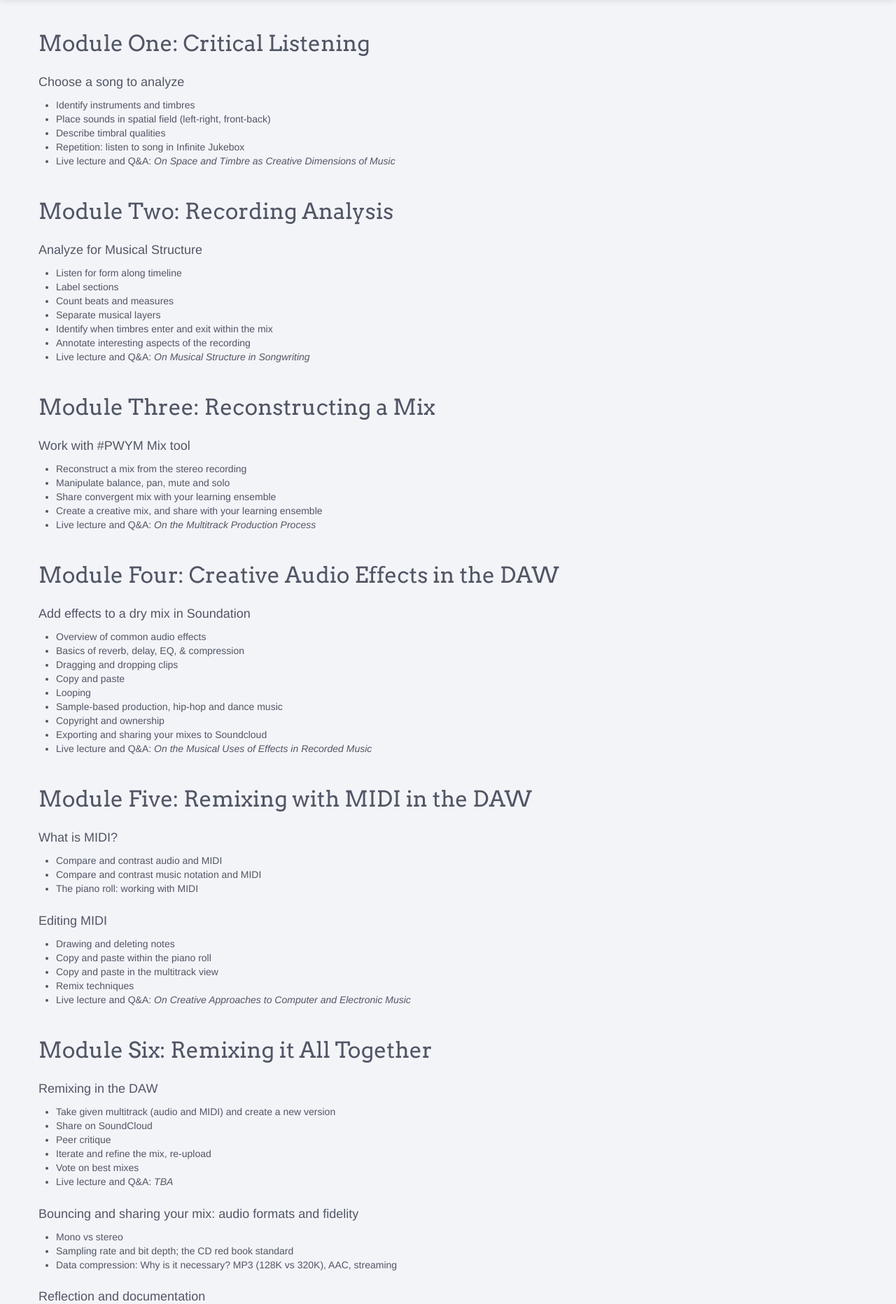
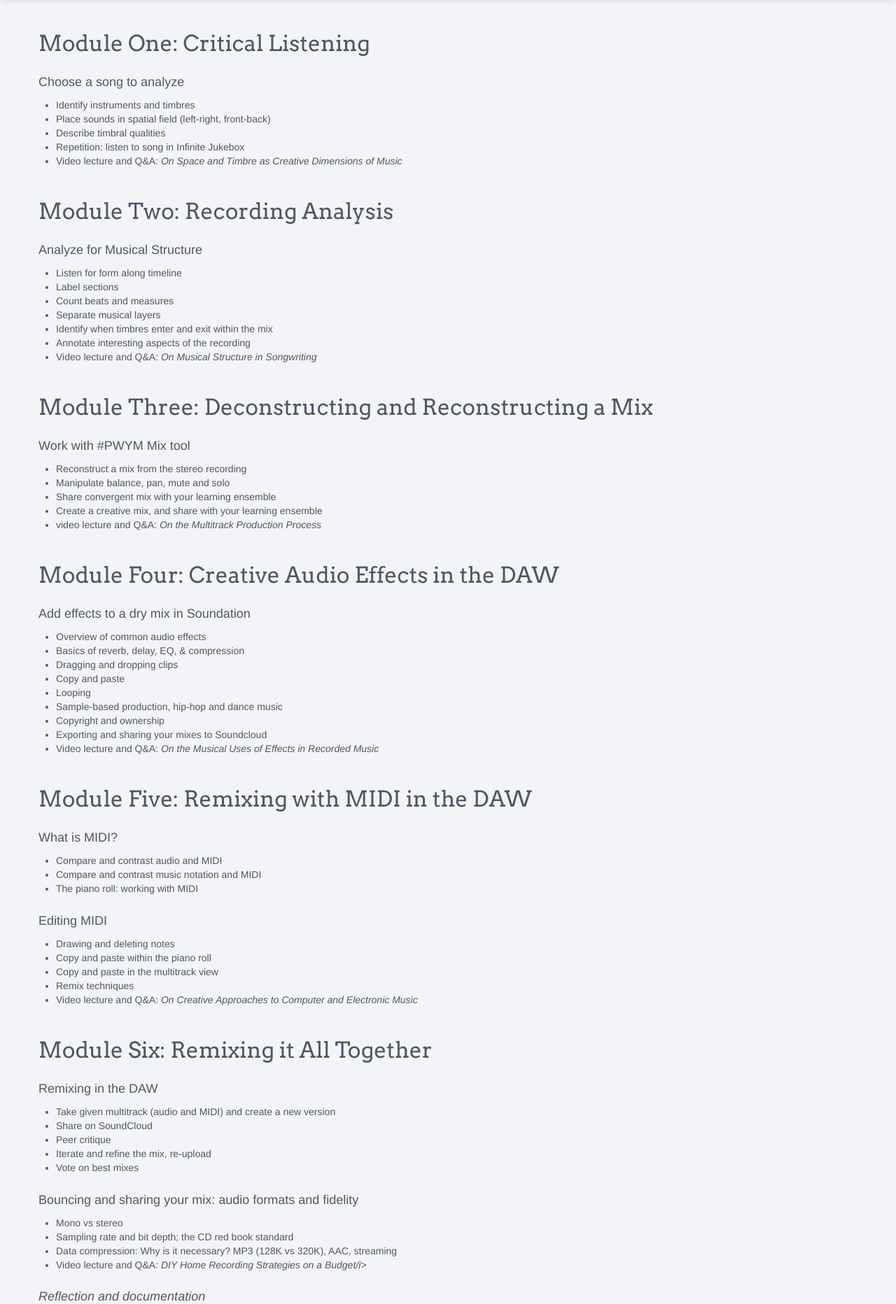
Before and after one commit to p2pu/mechanical-mooc, a Django app: page /curriculum/ in a window 1280 px wide. Shown: the part 60-1924 px from the top of the page at 70% size. Run offline with Django 3.2, Linux system fonts and the light colour scheme; parts of the project's set-up code (start-up, migrations or seed data) failed here and were passed over; some libraries are stand-ins or nearby versions.

Commit message:
Update curriculum.html

```diff
--- a/templates/curriculum.html
+++ b/templates/curriculum.html
@@ -7,16 +7,14 @@
         <div class="span12 faq">
 
 
-
-
     <h2>Module One: Critical Listening</h2>
     <p>Choose a song to analyze</p>
     <ul>
-	    <li>Identify instruments and timbres</li>
-	    <li>Place sounds in spatial field (left-right, front-back)</li>
+	<li>Identify instruments and timbres</li>
+	<li>Place sounds in spatial field (left-right, front-back)</li>
         <li>Describe timbral qualities</li>
         <li>Repetition: listen to song in Infinite Jukebox</li>
-        <li>Live lecture and Q&A: <i>On Space and Timbre as Creative Dimensions of Music</i></li>
+        <li>Video lecture and Q&A: <i>On Space and Timbre as Creative Dimensions of Music</i></li>
     </ul>
 
     <h2>Module Two: Recording Analysis</h2>
@@ -28,10 +26,10 @@
         <li>Separate musical layers</li>
         <li>Identify when timbres enter and exit within the mix</li>
         <li>Annotate interesting aspects of the recording</li>
-        <li>Live lecture and Q&A: <i>On Musical Structure in Songwriting</i></li>
+        <li>Video lecture and Q&A: <i>On Musical Structure in Songwriting</i></li>
     </ul>
 
-    <h2>Module Three: Reconstructing a Mix</h2>
+    <h2>Module Three: Deconstructing and Reconstructing a Mix</h2>
 
     <p>Work with #PWYM Mix tool</p>
     <ul>
@@ -39,7 +37,7 @@
         <li>Manipulate balance, pan, mute and solo</li>
         <li>Share convergent mix with your learning ensemble</li>
         <li>Create a creative mix, and share with your learning ensemble</li>
-        <li>Live lecture and Q&A: <i>On the Multitrack Production Process</i></li>
+        <li>video lecture and Q&A: <i>On the Multitrack Production Process</i></li>
     </ul>
 
     <h2>Module Four: Creative Audio Effects in the DAW</h2>
@@ -53,7 +51,7 @@
         <li>Sample-based production, hip-hop and dance music</li>
         <li>Copyright and ownership</li>
         <li>Exporting and sharing your mixes to Soundcloud</li>
-        <li>Live lecture and Q&A: <i>On the Musical Uses of Effects in Recorded Music</i></li>
+        <li>Video lecture and Q&A: <i>On the Musical Uses of Effects in Recorded Music</i></li>
     </ul>
 
     <h2>Module Five: Remixing with MIDI in the DAW</h2>
@@ -69,7 +67,7 @@
         <li>Copy and paste within the piano roll</li>
         <li>Copy and paste in the multitrack view</li>
         <li>Remix techniques</li>
-        <li>Live lecture and Q&A: <i>On Creative Approaches to Computer and Electronic Music</i></li>
+        <li>Video lecture and Q&A: <i>On Creative Approaches to Computer and Electronic Music</i></li>
     </ul>
 
     <h2>Module Six: Remixing it All Together</h2>
@@ -80,7 +78,6 @@
         <li>Peer critique</li>
         <li>Iterate and refine the mix, re-upload</li>
         <li>Vote on best mixes</li>
-        <li>Live lecture and Q&A: <i>TBA</i></li>
     </ul>
 
     <p>Bouncing and sharing your mix: audio formats and fidelity</p>
@@ -88,6 +85,7 @@
         <li>Mono vs stereo</li>
         <li>Sampling rate and bit depth; the CD red book standard</li>
         <li>Data compression: Why is it necessary? MP3 (128K vs 320K), AAC, streaming</li>
+        <li>Video lecture and Q&A: <i>DIY Home Recording Strategies on a Budget/i></li>
     </ul>
 
     <p>Reflection and documentation</p>
@@ -117,8 +115,7 @@
     identify and describe musical structures within recordings you love,
     and accurately analyze and describe the sonic qualities of various sounds
     within multiple recordings. Using a song of your choice, you will submit
-    the following for peer review: 1) a musical structure graph, 2) a sonic
-    quality graph, and 3) a written description of how you hear your chosen piece</li>
+    the following for peer review: 1) a musical structure graph, 2) a timbre and space graph, and 3) a written description of how you hear your chosen piece</li>
   </ul>
 
   <p ><a href="http://badges.p2pu.org/en/badge/view/210/">Mix Master</a></p>
```
